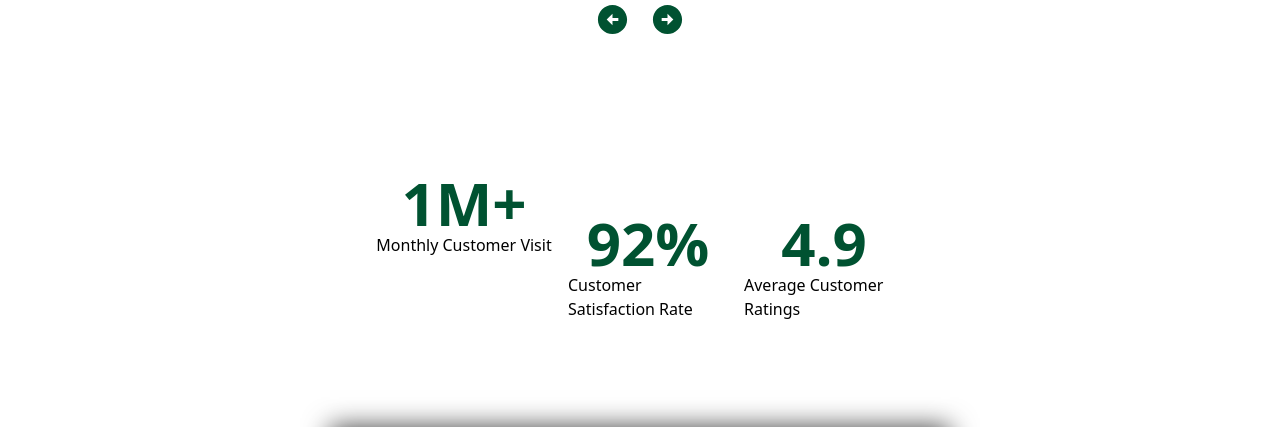
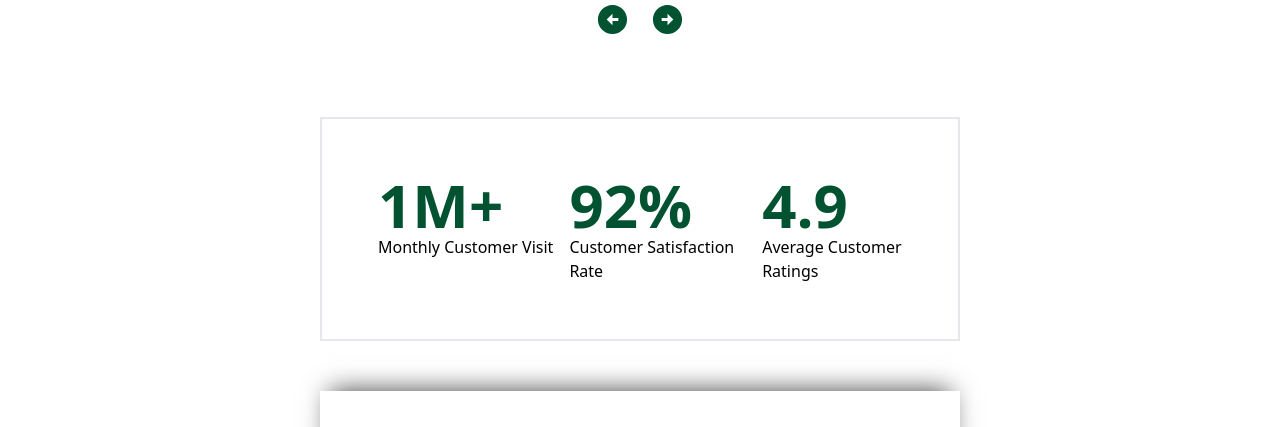
Before and after one commit to Havesta-Logistics-Limited/Havesta_Home_Web_V1, a React (Vite) app: page /vendors in a window 1280 px wide. Shown: the part 2168-2595 px from the top of the page. Built offline with nearby package versions, Linux system fonts and the light colour scheme; a web font is replaced by a local one.

Commit message:
Vendors page tweak

```diff
--- a/src/pages/Vendor.jsx
+++ b/src/pages/Vendor.jsx
@@ -202,16 +202,16 @@ const Vendor = ({hero}) => {
 
         </div>
 
-        <div className="space-y-10 lg:grid grid-cols-3 justify-items-center p-14 lg:w-1/2 mx-auto lg:space-x-4 mb-40">
-        <div className="items-center flex flex-col">
+        <div className="space-y-10 lg:space-y-0 grid grid-flow-col justify-items-center p-14 lg:w-1/2 mx-auto lg:space-x-4 mb-40 border-2">
+        <div className=" ">
           <h1 className="text-6xl text-harvestaDarkGreen font-semibold">1M+</h1>
           <h3 className="">Monthly Customer Visit</h3>
         </div>
-        <div className="flex flex-col items-center">
+        <div className="">
           <h1 className="text-6xl text-harvestaDarkGreen font-semibold">92%</h1>
           <h3 className="">Customer Satisfaction Rate</h3>
         </div>
-        <div className="flex flex-col items-center ">
+        <div className="">
           <h1 className="text-6xl text-harvestaDarkGreen font-semibold">4.9</h1>
           <h3 className="">Average Customer Ratings</h3>
         </div>
```
Also changed, not shown: src/common/Hero.jsx (added).
